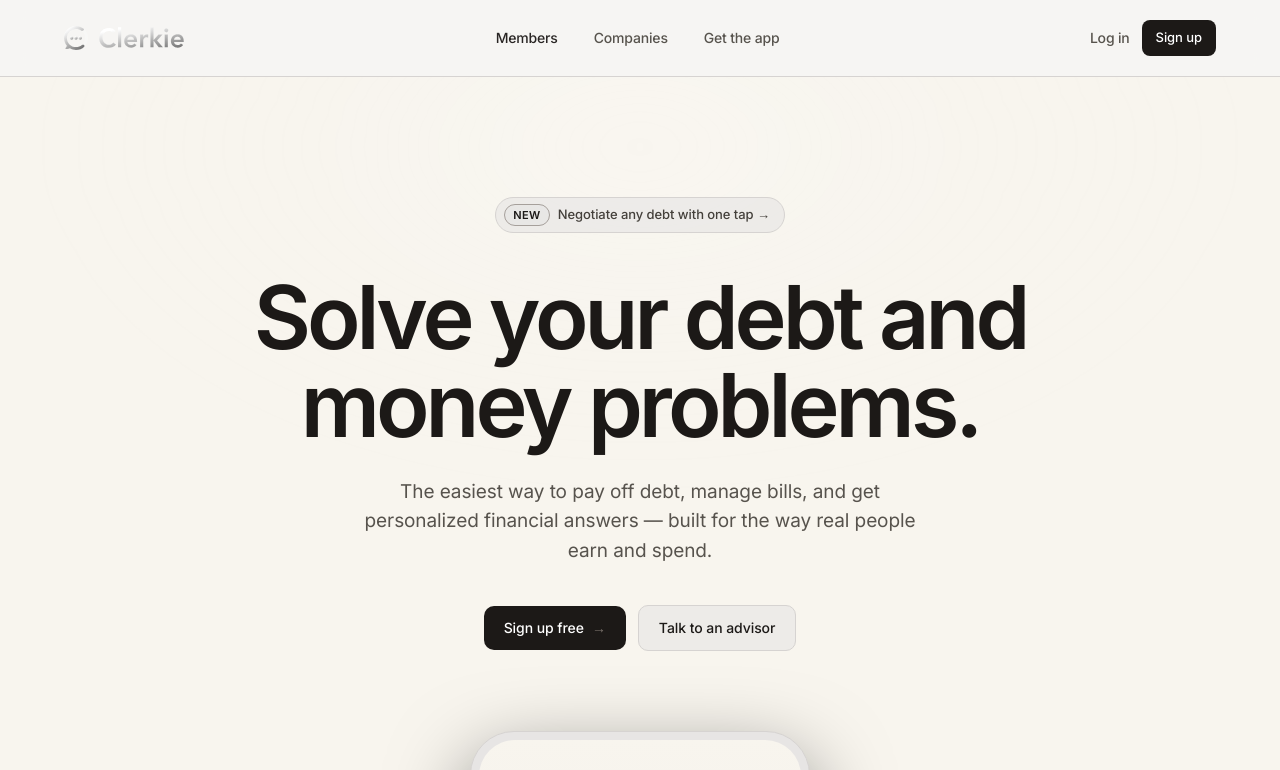
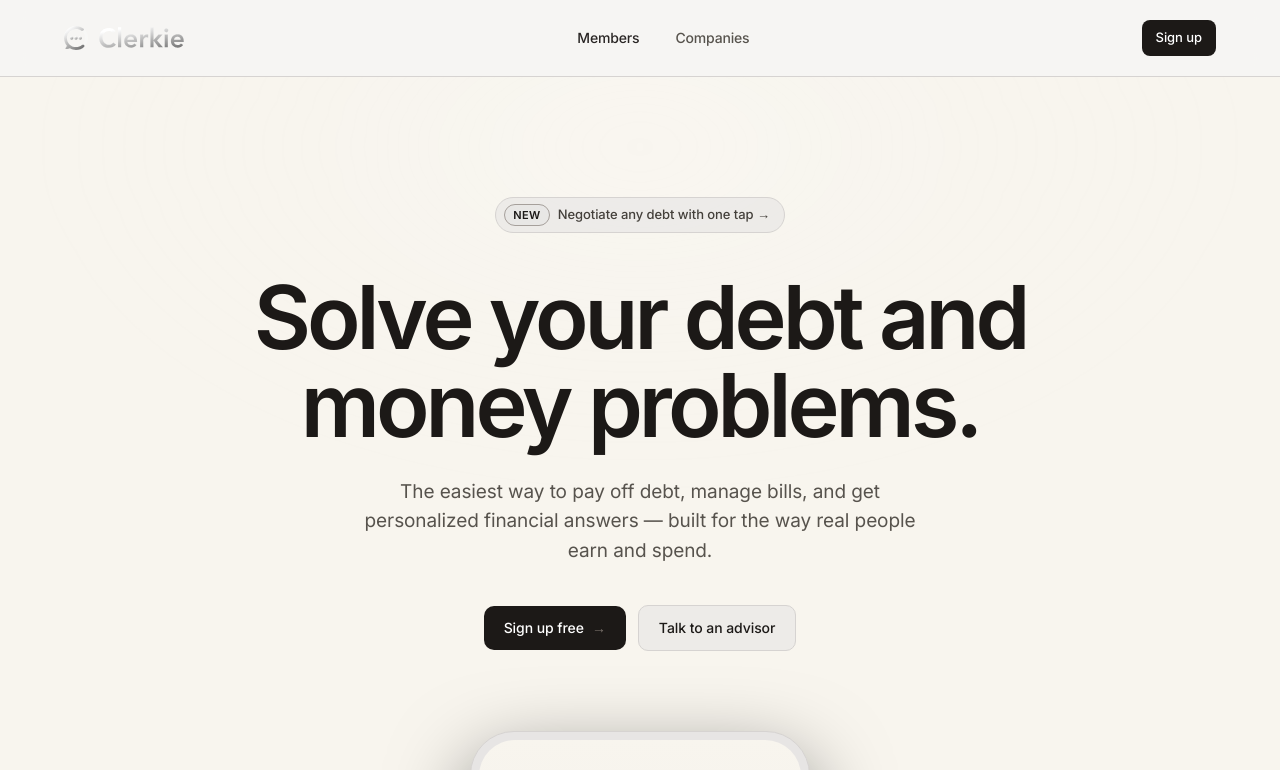
Before and after one commit to doyounglee-jpg/websites, a Next.js app: page /members in a window 1280 px wide. Shown: the top 770 px of the page. Built offline with nearby package versions, Linux system fonts and the light colour scheme.

Commit message:
Nav cleanup: remove Get the app & Log in, rename CTA to Get the App

```diff
--- a/app/companies/page.tsx
+++ b/app/companies/page.tsx
@@ -44,11 +44,9 @@ export default function CompaniesPage() {
             <NavLink href="/companies" active>
               Companies
             </NavLink>
-            <NavLink href="#">Get the app</NavLink>
           </div>
-          {/* Desktop: Log in + Request demo. Hidden on mobile — hamburger drawer takes over. */}
-          <div className="hidden items-center gap-3 md:flex">
-            <span className="text-sm font-medium text-zinc-400">Log in</span>
+          {/* Desktop: single Request demo CTA. Hidden on mobile — hamburger drawer takes over. */}
+          <div className="hidden md:flex">
             <a
               href="#cta"
               className="rounded-lg bg-zinc-50 px-3.5 py-2 text-[13px] font-medium tracking-[-0.005em] text-[#08090A]"
--- a/app/components/MobileMenu.tsx
+++ b/app/components/MobileMenu.tsx
@@ -135,20 +135,10 @@ export function MobileMenu({
             >
               Companies
             </DrawerLink>
-            <DrawerLink href="#" onClick={close}>
-              Get the app
-            </DrawerLink>
           </nav>
 
-          {/* Drawer footer — Log in + primary CTA */}
+          {/* Drawer footer — primary CTA only */}
           <div className="flex flex-col gap-3 border-t border-stone-300 px-6 py-6">
-            <Link
-              href="#"
-              onClick={close}
-              className="text-center text-sm font-medium text-stone-600"
-            >
-              Log in
-            </Link>
             <Link
               href={ctaHref}
               onClick={close}
--- a/app/members/page.tsx
+++ b/app/members/page.tsx
@@ -49,11 +49,9 @@ export default function MembersPage() {
               Members
             </NavLink>
             <NavLink href="/companies">Companies</NavLink>
-            <NavLink href="#">Get the app</NavLink>
           </div>
-          {/* Desktop: Log in + Sign up. Hidden on mobile — replaced by hamburger drawer. */}
-          <div className="hidden items-center gap-3 md:flex">
-            <span className="text-sm font-medium text-stone-600">Log in</span>
+          {/* Desktop: single Get the App CTA. Hidden on mobile — hamburger drawer takes over. */}
+          <div className="hidden md:flex">
             <a
               href="#cta"
               className="rounded-lg bg-stone-900 px-3.5 py-2 text-[13px] font-medium tracking-[-0.005em] text-white"
@@ -61,7 +59,7 @@ export default function MembersPage() {
               Sign up
             </a>
           </div>
-          <MobileMenu activePath="members" ctaLabel="Sign up" ctaHref="#cta" />
+          <MobileMenu activePath="members" ctaLabel="Get the App" ctaHref="#cta" />
         </nav>
       </header>
 
```
